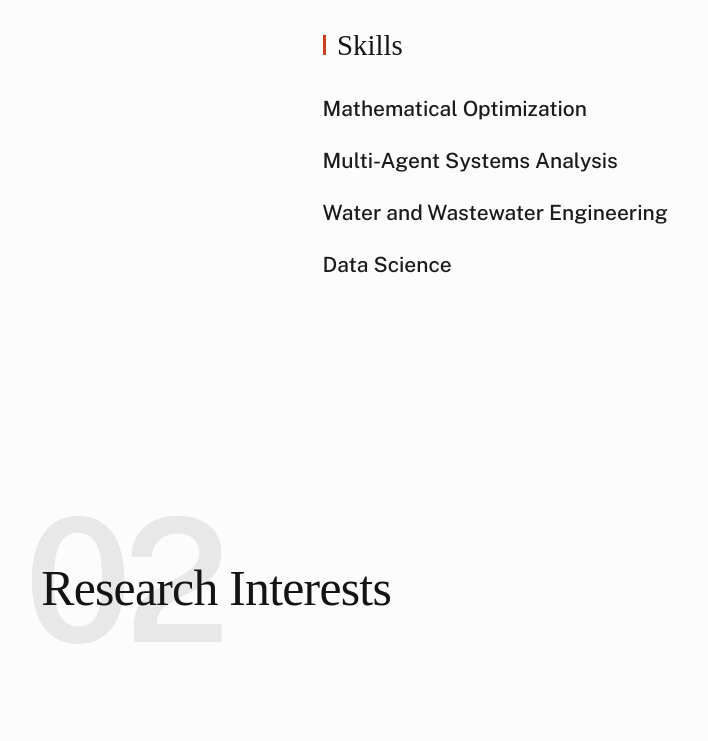
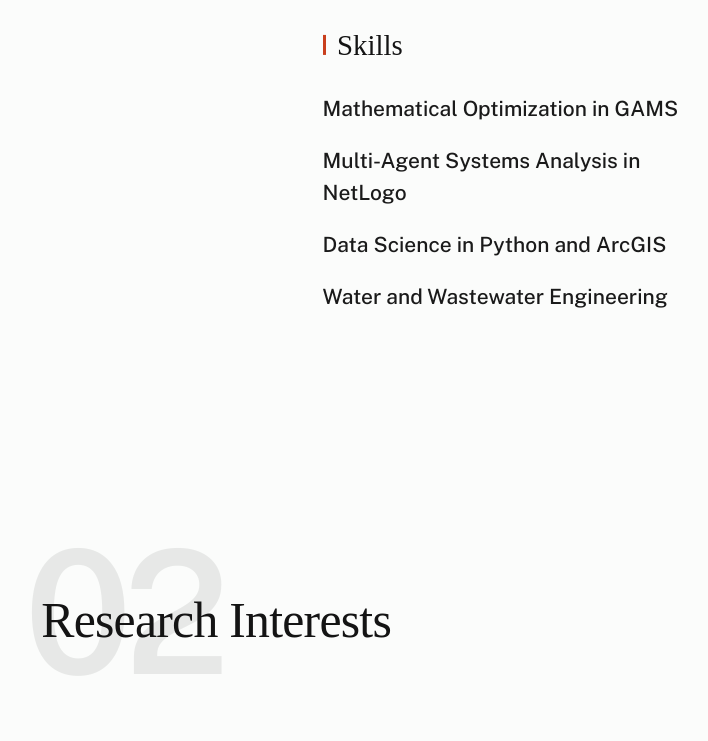
Before and after one commit to ntboyd/ntboyd.github.io, a plain HTML site: page index.html in a window 1280 px wide. Shown: the part 1933-2674 px from the top of the page, without its empty margins (36-744 px from the left). Drawn offline with nearby package versions, Linux system fonts and the light colour scheme; a web font is replaced by a local one.

Commit message:
Update index.html

```diff
--- a/index.html
+++ b/index.html
@@ -223,18 +223,19 @@
 
                             <ul class="s-about__list">
                                 <li>
-                                    Mathematical Optimization
+                                    Mathematical Optimization in GAMS
                                 </li>
                                 <li>
-                                    Multi-Agent Systems Analysis
+                                    Multi-Agent Systems Analysis in NetLogo
+                                </li>
+                                <li>
+                                    Data Science in Python and ArcGIS
                                 </li>
                                 <li>
                                     Water and Wastewater Engineering
                                 </li>
-                                <li>
-                                    Data Science
-                                </li>
                             </ul>
+
                         </div> <!--end s-about__block -->
 
                     </div> <!-- grid-list-items -->
@@ -347,10 +348,7 @@
             <ul>
                 <li> N.T. Boyd, S. A. Gabriel, G. Rest, T. Dumm.  “Generalized Nash Equilibrium Models for Asymmetric, Non-cooperative Games on Line Graphs: Application to Water Resource Systems," Computers and Operations Research, 2023. </li>
                 <li> N.T. Boyd, T. Dumm, “Balancing Present and Future Needs,” Pipelines 2019: Planning and Design Conference Proceedings, Nashville, Tennessee, 187 – 195. </li>
-            </ul>
-            <h2> Presentations </h2>
-            <ul>
-                <li> </li>
+                <li> S. Allen, S.A. Gabriel, N.T. Boyd, "Inverse Optimization for Parameterization of Linear Complementarity Problems and for Incentive Design in Markets," (under review in journal as of November 2022). </li>
             </ul>
 
         </section> <!-- end s-research -->
```
